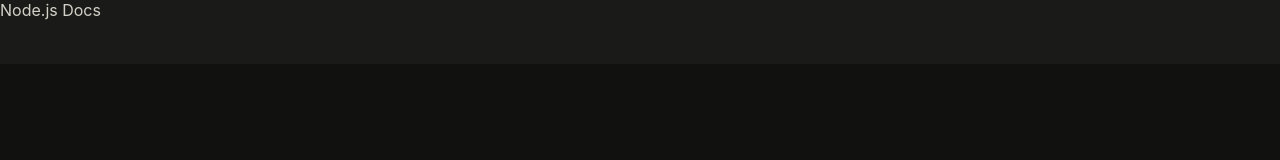
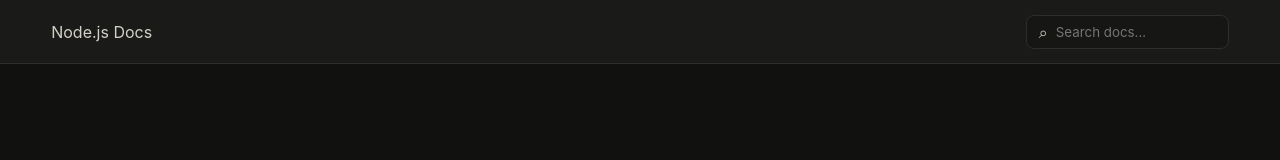
Before and after one commit to WeberGrillen/node_mandatory1, a website: page public/components/header/header.html in a window 1280 px wide. Drawn offline with Linux system fonts and the light colour scheme.

Commit message:
Added header component + styling

```diff
--- a/public/assets/css/styles.css
+++ b/public/assets/css/styles.css
@@ -24,25 +24,64 @@ body {
 
 .header {
     display: flex;
+    align-items: center;
+    justify-content: space-between;
+    padding: 0 4vw;
     background: var(--bg-header);
+    border-bottom: 0.5px solid var(--border);
     width: 100%;
     height: 8vh;
+    flex-shrink: 0; /* does'nt work?? */
 }
 
-header nav {
+.header-left {
+    display: flex;
+    align-items: center;
+    gap: 3vw;
+}
+
+
+.site-title {
     display: flex;
     justify-content: space-between;
     align-items: center;
     width: 100%;
     gap: 1rem;
-    padding: 0 3rem;
+    font-size: 2vh;
+
 }
 
-nav a {
+.site-title a {
     text-decoration: none;
     color: inherit;
+
 }
 
-nav a:hover{
+.site-title a:hover{
     color: var(--text-sencondary);
 }
+
+.header-right {
+    display: flex;
+    align-items: center;
+    gap: 3vw;
+}
+
+.search-bar {
+    display: flex;
+    align-items: center;
+    gap: 8px;
+    padding: 6px 12px;
+    border: 0.5px solid var(--border);
+    border-radius: 8px;
+    background: var(--bg-sidebar);
+}
+
+.search-bar input {
+    background: none;
+    border: none;
+    outline: none;
+    font-size: 1rm;
+    color: white;
+    width: 160px;
+}
--- a/public/components/header/header.html
+++ b/public/components/header/header.html
@@ -10,8 +10,17 @@
 </head>
 <body>
     <header class="header">
-        <div>
-            <Stron class="site-title">Node.js Docs</Strong>
+        <div class="header-left">
+            <nav class="site-title">
+                <a href="/">Node.js Docs</a>
+            </nav>
+        </div>
+
+        <div class="header-right">
+            <search class="search-bar">
+                <label for="search">⌕</label>
+                <input id="search" type="search" placeholder="Search docs..." />
+            </search>
         </div>
         <!-- <nav>
             <a href="/">Node.js Docs</a>
```
